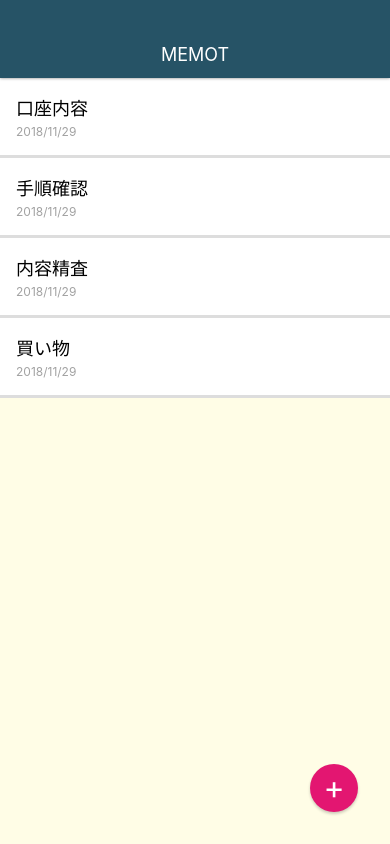
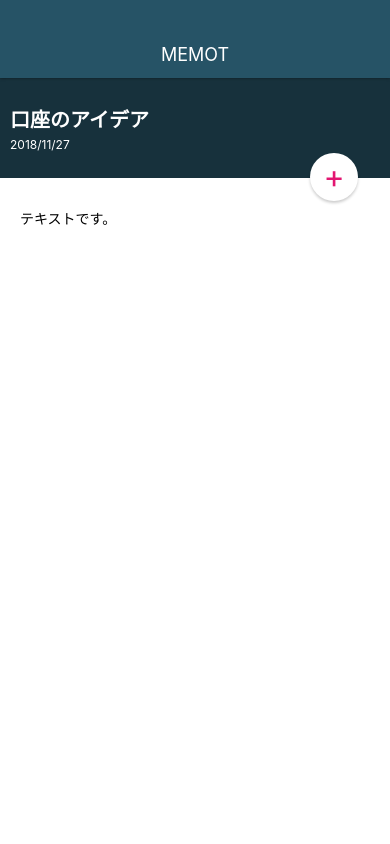
Before and after one commit to tocoro10/MemoApp, a React Native app: screen / in a window 390 px wide. Built offline with nearby package versions, Linux system fonts and the light colour scheme.

Commit message:
style memoDettailScreen1

```diff
--- a/App.js
+++ b/App.js
@@ -3,6 +3,7 @@
 
 import Appbar from './src/components/Appbar';
 import MemoListScreen from './src/screens/MemoListScreen';
+import MemoDetailScreen from './src/screens/MemoDetailScreen';
 
 
 export default class App extends React.Component {
@@ -10,7 +11,7 @@
     return (
       <View style={styles.container}>
         <Appbar />
-        <MemoListScreen/>
+        <MemoDetailScreen/>
       </View>
     );
   }
--- a/src/elements/CircleButton.js
+++ b/src/elements/CircleButton.js
@@ -7,9 +7,19 @@
 
 class CircleButton extends React.Component{
     render(){
+        const {style, color} = this.props;
+
+        let bgColor ='#e31671';
+        let textColor='#fff';
+
+        if(color === 'white'){
+            bgColor = '#fff';
+            textColor = '#e31671';
+        }
+
         return(
-            <View style={styles.circleButton}>
-                <Text style ={styles.circleButtonTittle}>
+            <View style={[styles.circleButton, style, {backgroundColor:bgColor}]}>
+                <Text style ={[styles.circleButtonTittle, {color:textColor}]}>
                     {this.props.children}
                 </Text>
             </View>
--- /dev/null
+++ b/src/screens/MemoDetailScreen.js
@@ -0,0 +1,70 @@
+import React from 'react';
+import {
+    StyleSheet,
+    View,
+    Text
+}from 'react-native';
+import CircleButton from '../elements/CircleButton';
+
+class MemoDetailScreen extends React.Component{
+    render(){
+        return(
+            <View style={styles.container}>
+                <View>
+                    <View style={styles.memoHeader}>
+                        <View>
+                            <Text style={styles.memoHeaderTitle}>口座のアイデア</Text>
+                            <Text style={styles.memoHeaderDate}>2018/11/27</Text>
+                        </View>
+                    </View>
+                </View>
+
+                <View style={styles.memoContent}>
+                    <Text>
+                        テキストです。
+                    </Text>
+                </View>
+
+                <CircleButton color="white" style={styles.editButton}>+</CircleButton>
+
+            </View>
+        );
+    }
+}
+
+const styles = StyleSheet.create({
+    container:{
+        flex:1,
+        width:'100%',
+    },
+    memoHeader:{
+        height:100,
+        backgroundColor:'#17313C',
+        justifyContent:'center',
+        padding:10,
+    },
+    memoHeaderTitle:{
+        fontSize:20,
+        fontWeight:'bold',
+        color:'#fff',
+        marginBottom:4,
+    },
+    memoHeaderDate:{
+        fontSize:12,
+        color:'#fff',
+    },
+    memoContent:{
+        paddingTop:30,
+        paddingLeft:20,
+        paddingRight:20,
+        paddingBottom:20,
+        backgroundColor:'#fff',
+        flex:1,
+    },
+    editButton:{
+        top:75,
+    },
+
+});
+
+export default MemoDetailScreen;
```
